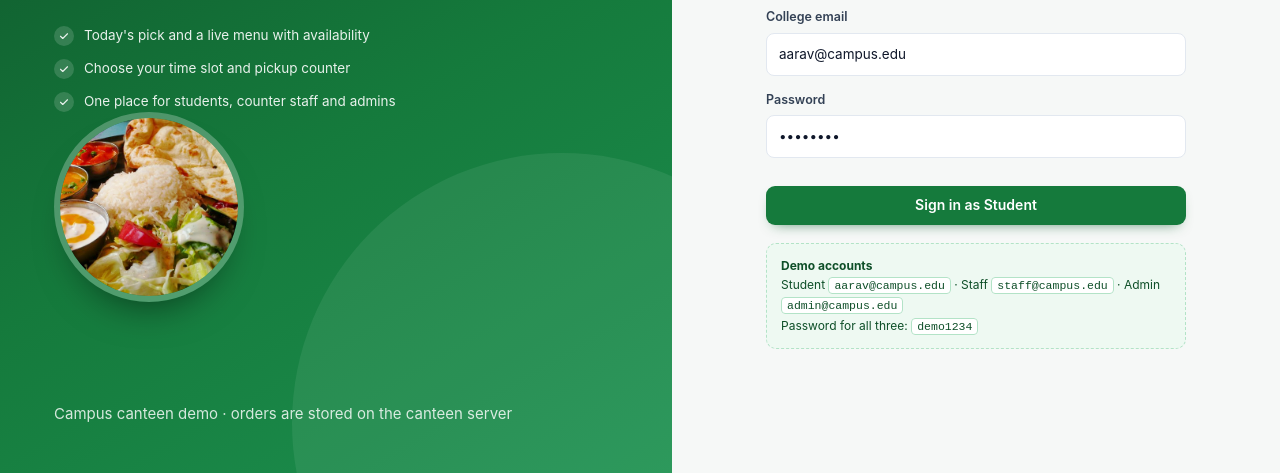
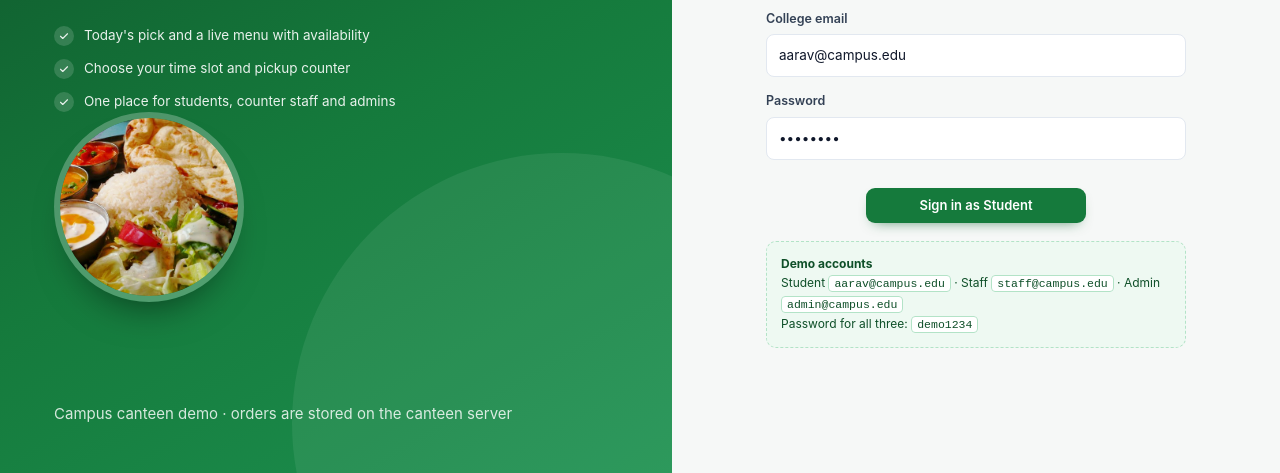
Before and after one commit to a-peo/campusbite-final, a plain HTML site: page index.html in a window 1280 px wide. Shown: the part 327-800 px from the top of the page. Drawn offline with Linux system fonts and the light colour scheme.

Commit message:
Update styles.css

```diff
--- a/css/styles.css
+++ b/css/styles.css
@@ -816,6 +816,7 @@ button { font: inherit; color: inherit; }
 .role-option svg { width: 16px; height: 16px; color: var(--green-700); }
 
 .login-form { display: grid; gap: 14px; }
+.login-form .btn-block { padding: 9px 16px; font-size: 13px; max-width: 220px; justify-self: center; }
 .demo-hint {
   margin-top: 18px;
   padding: 12px 14px;
```
